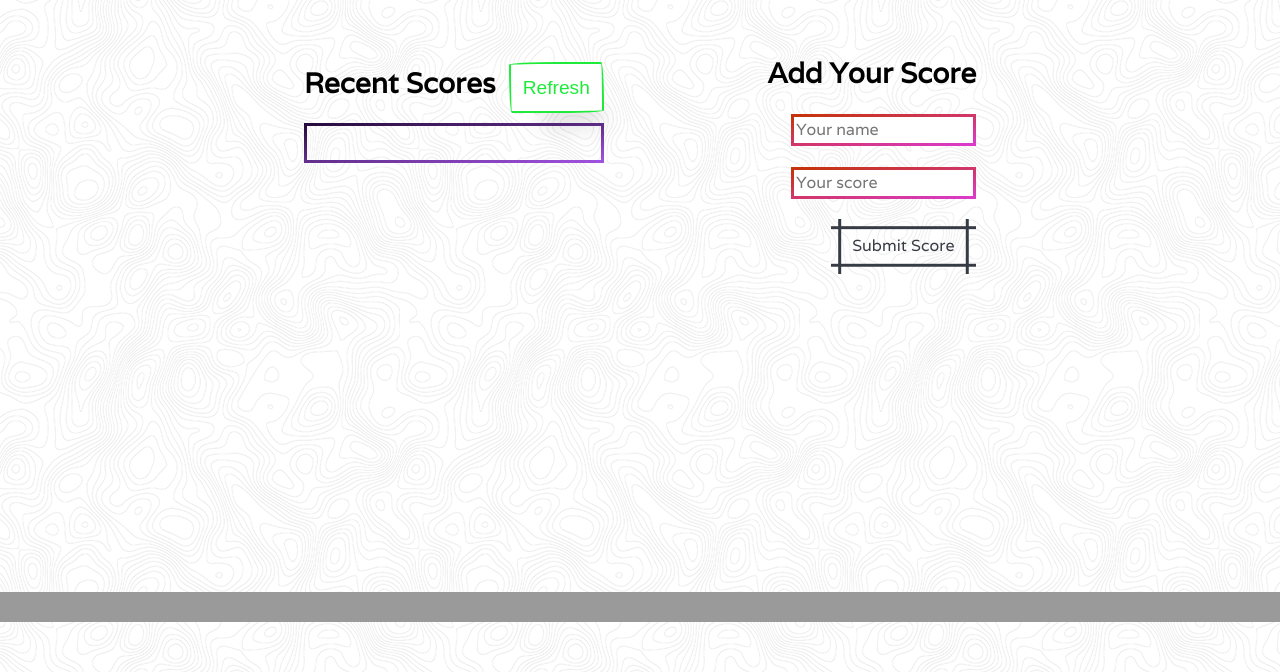
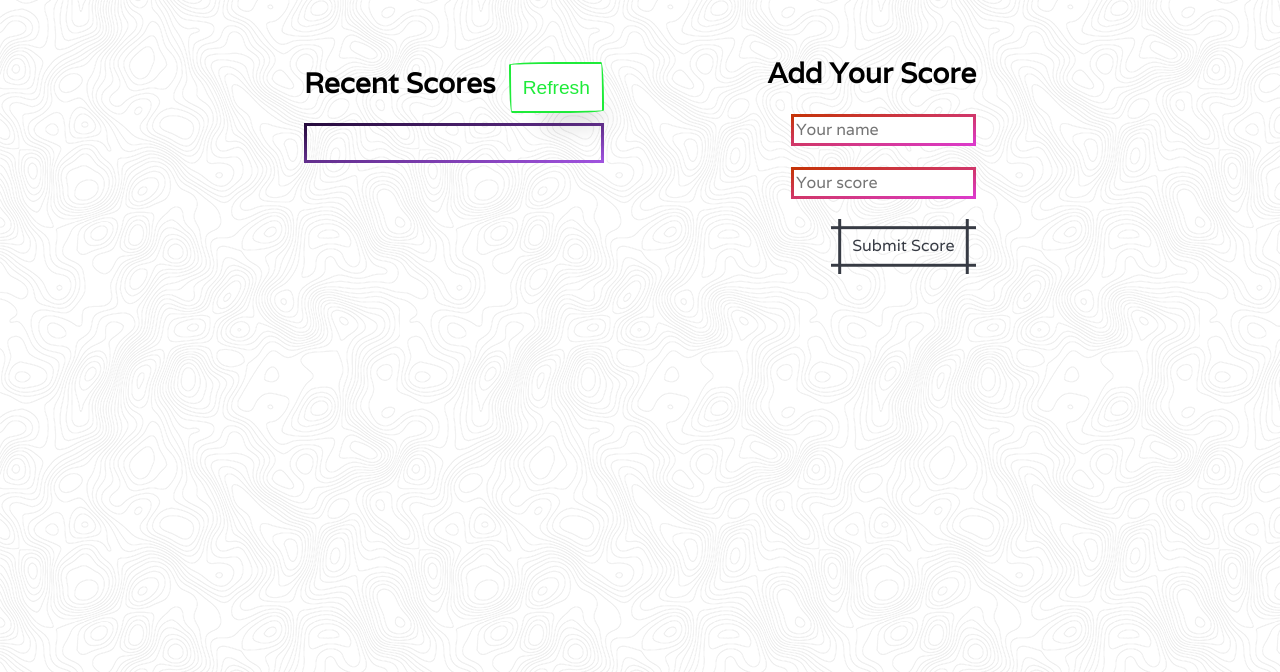
Before and after one commit to MosDevx/LeaderBoard, a website built with webpack: page src/index.html in a window 1280 px wide. Shown: the part 178-850 px from the top of the page. Built offline with nearby package versions, Linux system fonts and the light colour scheme; no server answers; a web font is replaced by a local one.

Commit message:
remove footer

```diff
--- a/src/index.html
+++ b/src/index.html
@@ -52,9 +52,7 @@
 			</section>
     </main>
 
-    <footer class="footer">
 
-    </footer>
 
     <script src="" async defer></script>
   </body>
--- a/src/style.css
+++ b/src/style.css
@@ -183,16 +183,6 @@ tr:nth-child(odd) {
   background-color: #b16de88a;
 }
 
-.footer {
-  width: 100%;
-  height: 30px;
-  background-color: rgb(154, 154, 154);
-  position: fixed;
-  left: 0;
-  bottom: 0;
-}
-
-
 
 
 /* CSS */
```
Also changed, not shown: dist/index.html, dist/main.js.
